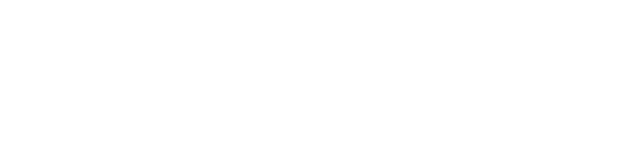
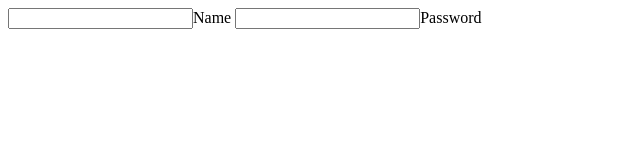
Before and after one commit to Haider982/ISCKHALIFA, a plain HTML site: page index.html in a window 1280 px wide. Shown: the whole page, without its empty margins (0-640 px from the left). Drawn offline with Linux system fonts and the light colour scheme.

Commit message:
login please.

```diff
--- a/index.html
+++ b/index.html
@@ -10,3 +10,6 @@
 
 </body>
 </html>
+
+<input>Name</input>
+<input>Password</input>
```
